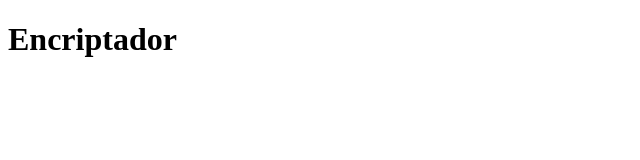
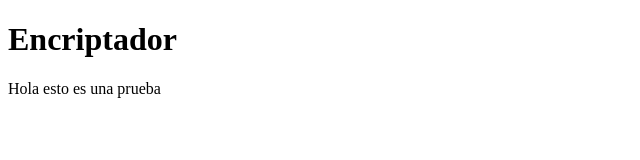
Before and after one commit to pgagudelom/encriptador, a plain HTML site: page index.html in a window 1280 px wide. Shown: the whole page, without its empty margins (0-640 px from the left). Drawn offline with Linux system fonts and the light colour scheme.

Commit message:
Se creo un parrafo nuevo

```diff
--- a/index.html
+++ b/index.html
@@ -1,4 +1,5 @@
 <!DOCTYPE html>
 <html>
     <h1>Encriptador</h1>
+    <p>Hola esto es una prueba</p>
 </html>
```
